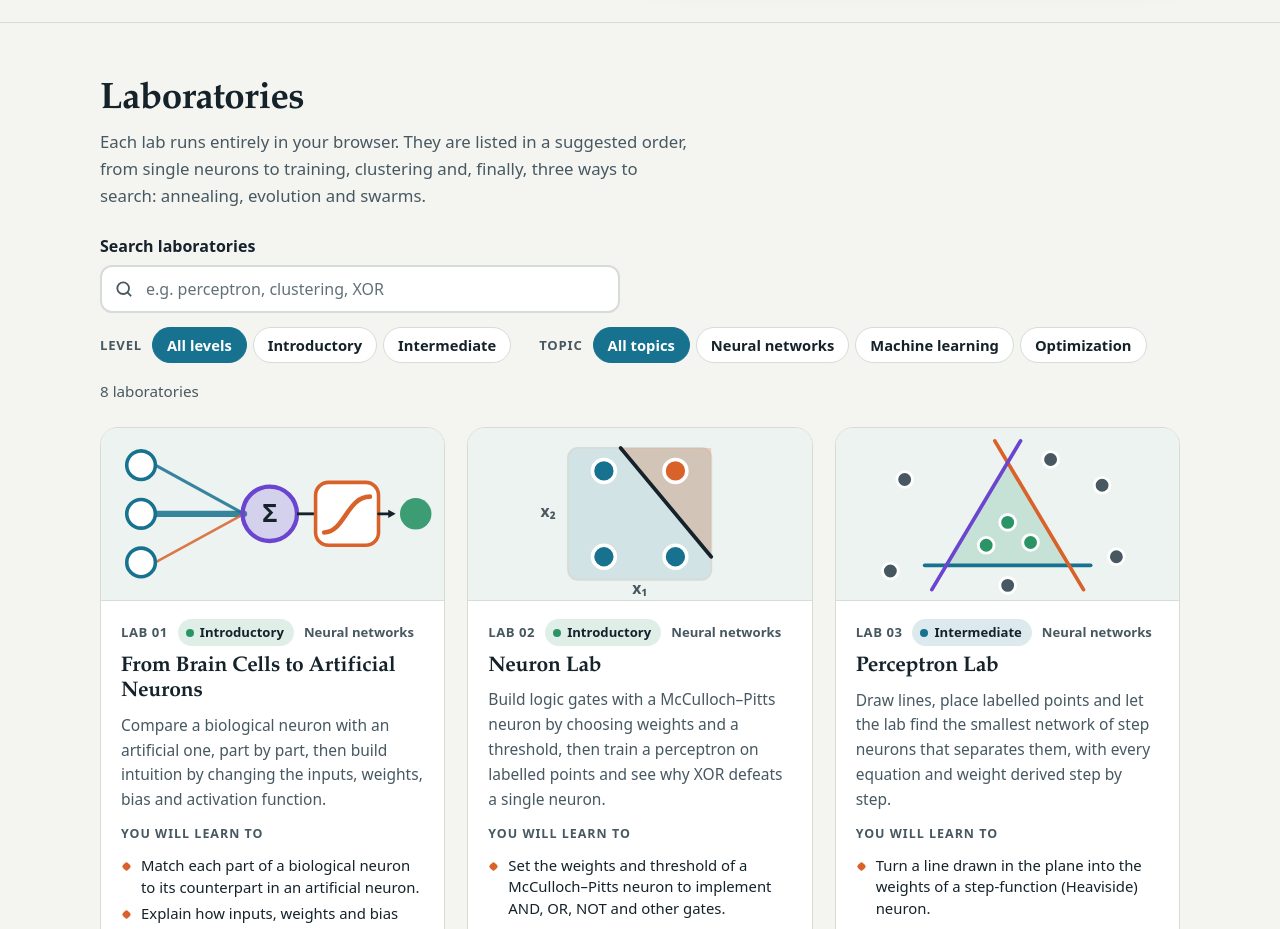
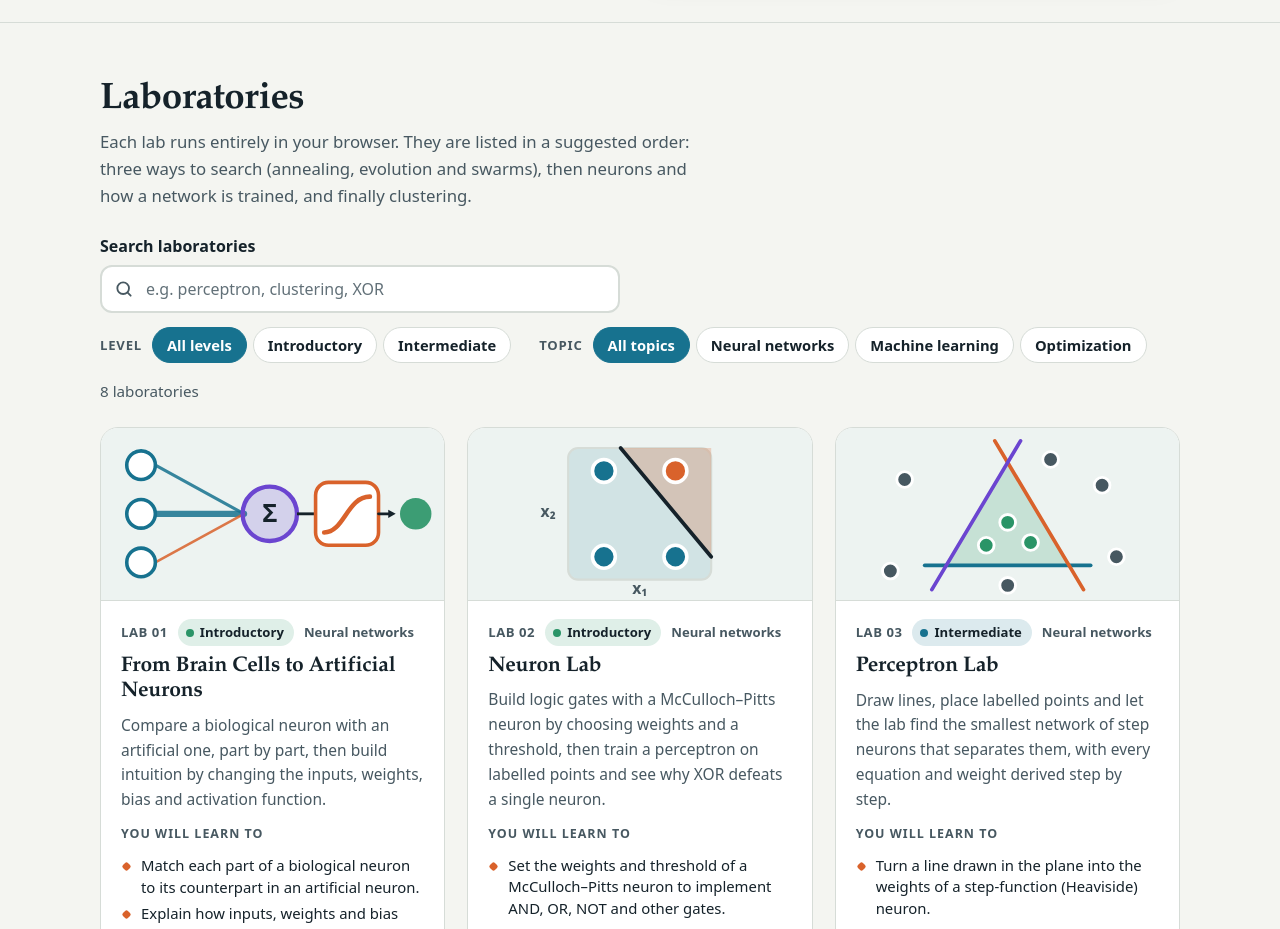
Before and after one commit to MouraOliveira/Learning-AI-Can-be-Fun, a plain HTML site: page index.html in a window 1280 px wide. Shown: the part 820-1749 px from the top of the page. Drawn offline with Linux system fonts and the light colour scheme.

Commit message:
Add files via upload

```diff
--- a/index.html
+++ b/index.html
@@ -4,7 +4,7 @@
 <meta charset="utf-8">
 <meta name="viewport" content="width=device-width, initial-scale=1, viewport-fit=cover">
 <title>Learning AI Can be Fun (LIACbF): interactive labs for artificial intelligence</title>
-<meta name="description" content="Learning AI Can be Fun (LIACbF): interactive virtual laboratories for artificial intelligence, by Paulo Moura Oliveira. Neurons, perceptrons, backpropagation, k-means, simulated annealing, genetic algorithms and swarm optimization, all running in your browser.">
+<meta name="description" content="Learning AI Can be Fun (LIACbF): interactive virtual laboratories for artificial intelligence, by Paulo Moura Oliveira. Simulated annealing, genetic algorithms, swarm optimization, neurons, perceptrons, backpropagation and k-means, all running in your browser.">
 <meta name="theme-color" content="#f4f5f1" media="(prefers-color-scheme: light)">
 <meta name="theme-color" content="#0d1417" media="(prefers-color-scheme: dark)">
 <meta property="og:type" content="website">
@@ -68,7 +68,7 @@
   <section id="labs" aria-labelledby="labs-h">
     <div class="wrap">
       <h2 class="sec" id="labs-h">Laboratories</h2>
-      <p class="lede">Each lab runs entirely in your browser. They are listed in a suggested order, from single neurons to training, clustering and, finally, three ways to search: annealing, evolution and swarms.</p>
+      <p class="lede">Each lab runs entirely in your browser. They are listed in a suggested order: three ways to search (annealing, evolution and swarms), then neurons and how a network is trained, and finally clustering.</p>
 
       <div class="tools">
         <div class="search">
```
Also changed, not shown: 1 other file.
